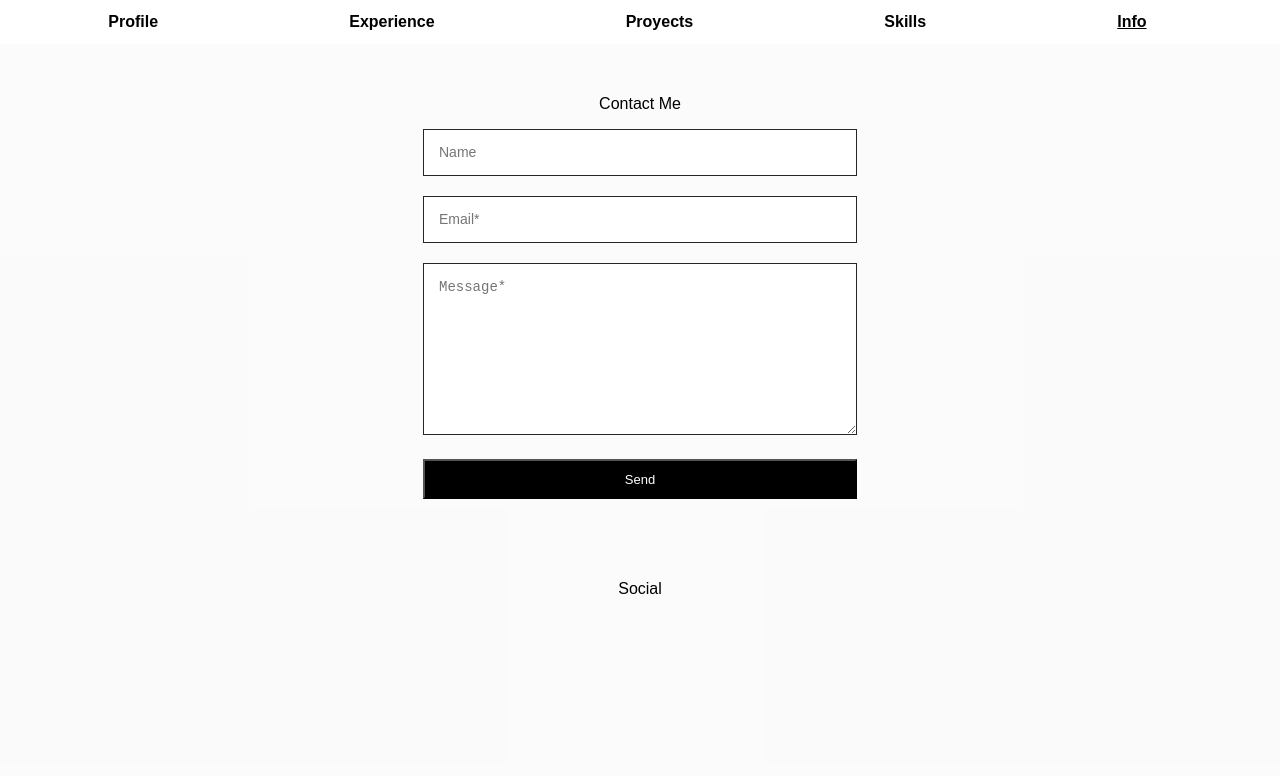
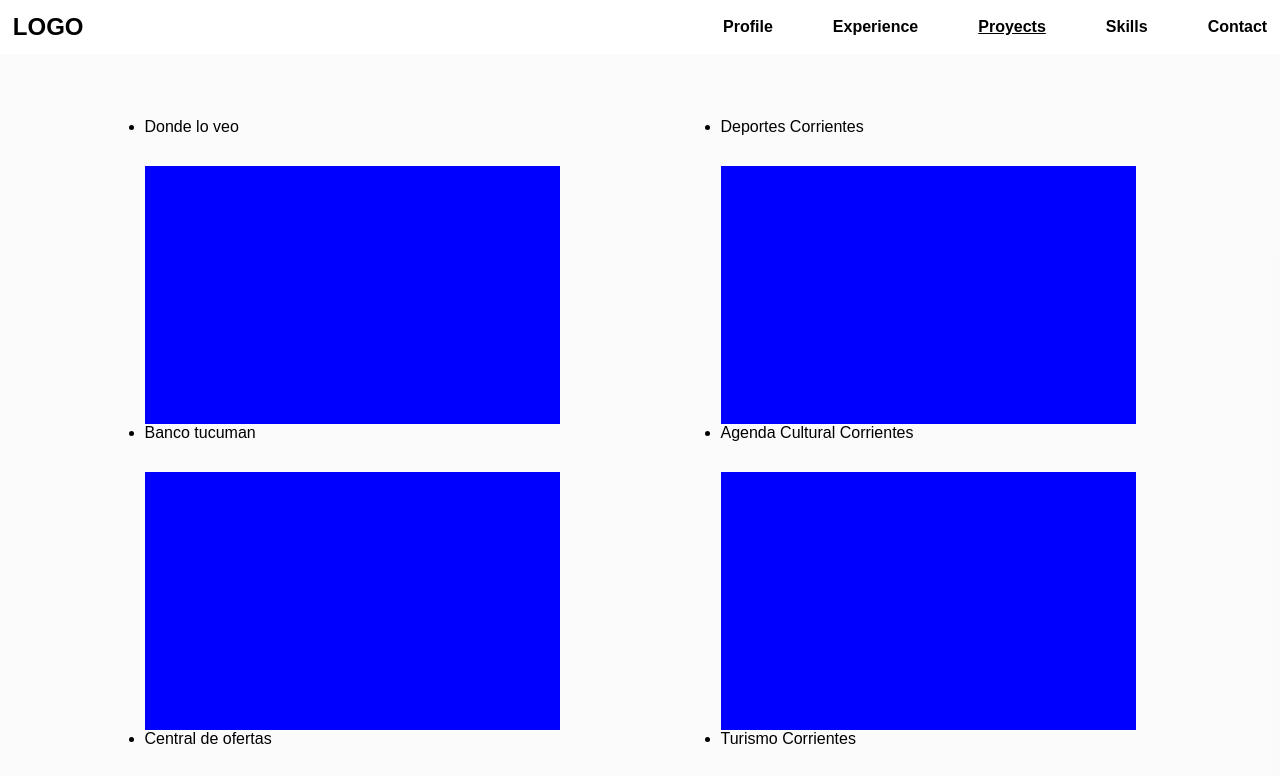
Before and after one commit to dubiejuan/Profile, a Vue app: page / in a window 1280 px wide. Shown: the top 776 px of the page. Built offline with nearby package versions, Linux system fonts and the light colour scheme; some icons are missing.

Commit message:
emails security, css , proyects structure

```diff
--- a/public/styles.css
+++ b/public/styles.css
@@ -5,6 +5,7 @@ body{
   font-family: 'Arial';
   margin: 0px;
 }
+
 
 .wrapper {
   display: flex;
@@ -17,17 +18,24 @@ body{
   background: white;
 }
 
+.page-header nav{
+  display: flex;
+  flex-flow: row wrap;
+  justify-content: space-between;
+  align-items: center;
+}
 
 .page-header ul{
 display: flex;
-flex-flow: row wrap;
-align-items: center;
-justify-content: space-around;
+width: auto;
+margin-top: 0;
 list-style-type: none;
-padding-right: 2%;
 
 }
 
+.page-header ul li{
+  margin-left: 60px;
+  }
 
 .page-header ul li a {
 
@@ -76,6 +84,9 @@ padding-right: 2%;
 
 }
 
+
+
+
 .email{
   padding: 0.5% 0% 0.5% 0%;
   display: flex;
@@ -84,6 +95,29 @@ padding-right: 2%;
 
 }
 
+.proyects{
+margin:5%;
+
+
+}
+
+
+.proyects ul{
+  display: flex;
+  flex-flow: row wrap;
+  justify-content: space-around;
+
+}
+
+.proyects ul li div{
+margin-top: 30px;
+background: blue;
+width: 415px;
+height: 258px;
+}
+
+
+/*CONTACT*/
 .email >div{
   margin: 10px 0px 10px 0px;
 }
@@ -149,6 +183,12 @@ textarea{
 }
 
 
+.errors{
+  color: red;
+  margin: 7px 0px 0px 0px;
+  font-size: 14px;
+}
+
 
 
 
--- a/src/App.vue
+++ b/src/App.vue
@@ -2,6 +2,9 @@
 <div class="wrapper">
   <header class="page-header">
    <nav>
+     <h2 class="logo">
+      LOGO
+    </h2>
     <ul >
       <li>
           <a  v-bind:class="[component.profile===true?'active':'']" v-on:click="changeComponents('profile')">
@@ -25,7 +28,7 @@
           </a>
       </li>
       <li>
-        <a v-bind:class="[component.info===true?'active':'']" v-on:click="changeComponents('info')">Info</a>
+        <a v-bind:class="[component.info===true?'active':'']" v-on:click="changeComponents('info')">Contact</a>
       </li>
     </ul>
   </nav>
@@ -44,7 +47,7 @@
     <div v-show="component.proyects" >
     <Proyects/>
     </div>
-    <div v-show="component.info" >
+    <div v-show="component.info">
     <Info/>
     </div>
 
@@ -93,7 +96,6 @@ export default {
     ]),
 
      changeComponents (data){
-
       this.change(data)
   }
 
--- a/src/components/Info.vue
+++ b/src/components/Info.vue
@@ -7,16 +7,18 @@
 
 <div class="email" >
   <div>
-    <input  v-model="mail.name" type="text" placeholder="Name" >
+    <input  v-model="mail.name" type="text"  placeholder="Name" >
   </div>
   <div>
-    <input  v-model="mail.email" type="text" placeholder="Email*" >
+    <input  v-model="mail.email" type="email" placeholder="Email*" >
+     <p v-show="error.email" class="errors"> Please enter a valid email address.</p>
   </div>
   <div>
    <textarea v-model="mail.message" rows="10"  placeholder="Message*"></textarea>
+    <p  v-show="error.message" class="errors"> Please fill in this required field.</p>
    </div>
    <div>
-   <button  class="button-send" v-on:click="sendData(mail)" >Send</button>
+   <button  class="button-send" v-on:click="sendData(mail)" :disabled=isDisabled >Send</button>
   </div>
 </div>
 <div class="social">
@@ -62,11 +64,12 @@ export default {
   },
   data:()=>{
       return {
-
+      error:{
+        message:false,
+        email:false
+      },
+      validated:false
       }
-
-
-
   },
   methods:{
 
@@ -74,15 +77,52 @@ export default {
       'sendEmail'
     ]),
 
+     checkData(){
+    if(this.mail.email.length<=1){
+      this.error.email=true
+      return false
+    } else if (!this.validEmail(this.mail.email)) {
+      this.error.email=true
+      return false
+      }else{
+      this.error.email=false
+    }
+
+    if(this.mail.message.length>=1){
+      this.error.message=false
+    }else{
+      this.error.message=true
+      return false
+    }
+    return true
+    },
+
   async sendData(mailParams){
+    if(this.checkData() === true){
+    this.validated=true;
+  try{
     let response =  await this.sendEmail(mailParams)
+    console.log('response',response)
+  }catch(error){
+    console.log('error',error)
   }
+    this.validated=false;
+    }
+  },
+   validEmail(email) {
+      var re = /^(([^<>()\[\]\\.,;:\s@"]+(\.[^<>()\[\]\\.,;:\s@"]+)*)|(".+"))@((\[[0-9]{1,3}\.[0-9]{1,3}\.[0-9]{1,3}\.[0-9]{1,3}\])|(([a-zA-Z\-0-9]+\.)+[a-zA-Z]{2,}))$/;
+      console.log(re.test(email))
+      return re.test(email);
+    }
 
   },
   computed:{
  ...mapGetters({
      mail: 'mail'
-  })
+  }),
+   isDisabled() {
+    return this.validated;
+  }
 
   }
 }
--- a/src/components/Proyects.vue
+++ b/src/components/Proyects.vue
@@ -1,5 +1,14 @@
 <template>
-<h2>Proyects</h2>
+<div class="proyects">
+<ul>
+<li>Donde lo veo<div></div></li>
+<li>Deportes Corrientes<div></div></li>
+<li>Banco tucuman<div></div></li>
+<li>Agenda Cultural Corrientes<div></div></li>
+<li>Central de ofertas<div></div></li>
+<li>Turismo Corrientes<div></div></li>
+</ul>
+</div>
 </template>
 
 <script>
--- a/src/store/modules/components/index.js
+++ b/src/store/modules/components/index.js
@@ -1,9 +1,9 @@
 const state = {
     componentsStates:{
-        info:true,
+        info:false,
         profile:false,
         experience:false,
-        proyects:false,
+        proyects:true,
         skills:false
         }
   }
--- a/src/store/modules/components/info.js
+++ b/src/store/modules/components/info.js
@@ -5,7 +5,7 @@
     mail:{
         name:'',
         email:'',
-        mesaage:''
+        message:''
         }
   }
 
@@ -20,24 +20,24 @@
   // actions  api data
   const actions = {
         sendEmail (data) {
+          return new Promise((resolve, reject) => {
             axios.post('http://localhost:3001/mail/send-email', {
             data:data.state.mail
-          })
-          .then(function (response) {
+          }).then(response => {
+                console.log(response)
                 state.mail={
                   name:'',
                   email:'',
-                mesaage:''
+                  message:''
                   }
-
+                resolve(response)
+            })
+            .catch( (error) => {
+              reject(JSON.stringify(error))
+            })
 
         })
 
-          .catch(function (error) {
-
-
-
-          })
     }
 
 
```
Lines whose indentation alone changed are shown as unchanged.
